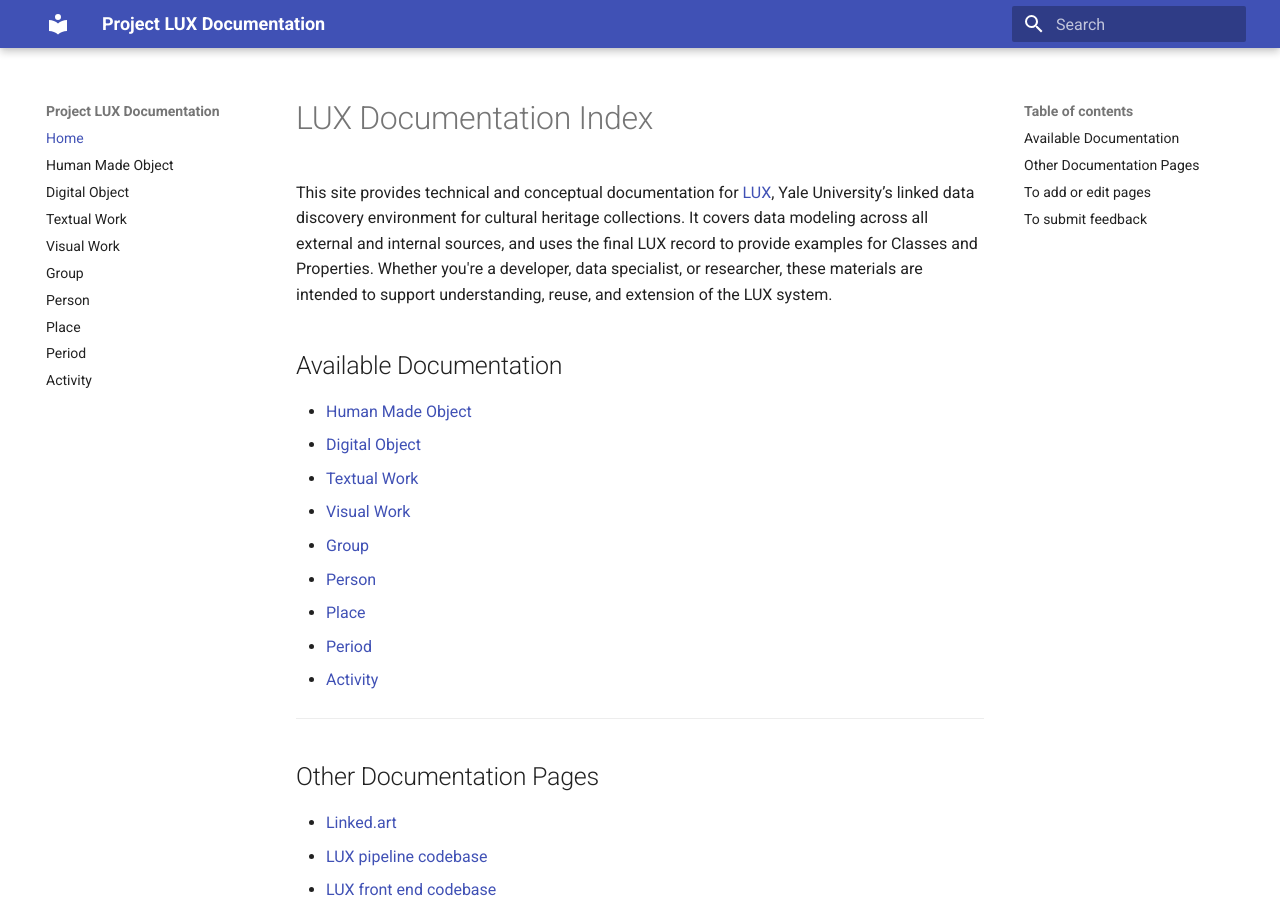
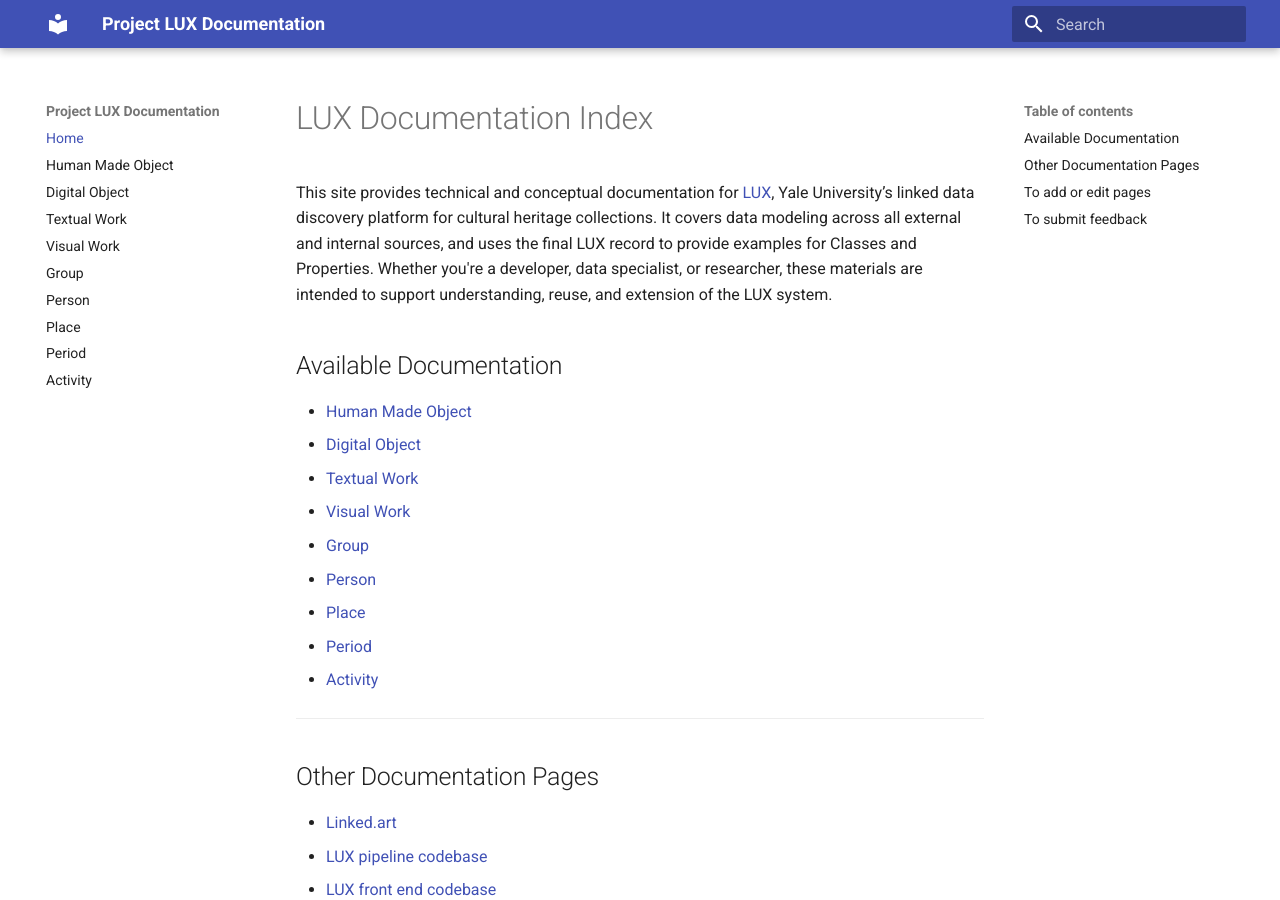
Before and after one commit to project-lux/documentation, an MkDocs documentation site: the page built from docs/index.md, in a window 1280 px wide and 900 px high. Built offline with MkDocs 1.6.1 and Material for MkDocs 9.7.7, drawn with Linux system fonts in a browser that asks for light colours.

```diff
--- a/docs/index.md
+++ b/docs/index.md
@@ -1,7 +1,7 @@
 # LUX Documentation Index
 
 
-This site provides technical and conceptual documentation for [LUX](https://lux.collections.yale.edu/), Yale University’s linked data discovery environment for cultural heritage collections. It covers data modeling across all external and internal sources, and uses the final LUX record to provide examples for  Classes and Properties. Whether you're a developer, data specialist, or researcher, these materials are intended to support understanding, reuse, and extension of the LUX system.
+This site provides technical and conceptual documentation for [LUX](https://lux.collections.yale.edu/), Yale University’s linked data discovery platform for cultural heritage collections. It covers data modeling across all external and internal sources, and uses the final LUX record to provide examples for Classes and Properties. Whether you're a developer, data specialist, or researcher, these materials are intended to support understanding, reuse, and extension of the LUX system.
 
 ## Available Documentation
 
```
Also changed, not shown: docs/activity.md (+1 -1 lines), docs/place.md (+1 -1 lines), docs/assets/Place/classified-as.png (added), docs/assets/Place/defined-by.png (added), docs/assets/Place/digitalreference-accesspoint.png (added), docs/assets/Place/digitalreference-classifiedas.png (added), docs/assets/Place/digitalreference.png (added), docs/assets/Place/equivalent.png (added), docs/assets/Place/label.png (added), docs/assets/Place/name-classification.png (added), docs/assets/Place/name-content.png (added), docs/assets/Place/name-language.png (added), docs/assets/Place/part-of.png (added), docs/assets/Place/statement-classification.png (added), 2 more files.
